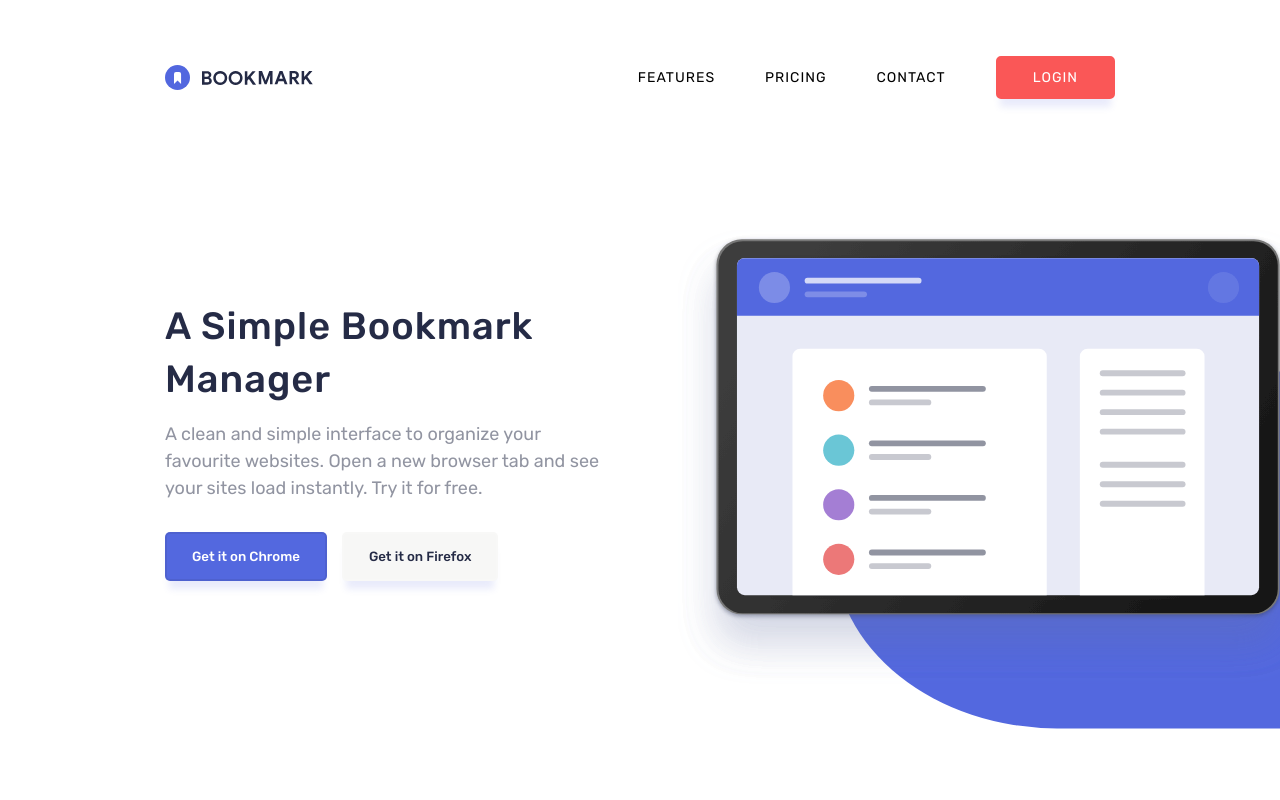
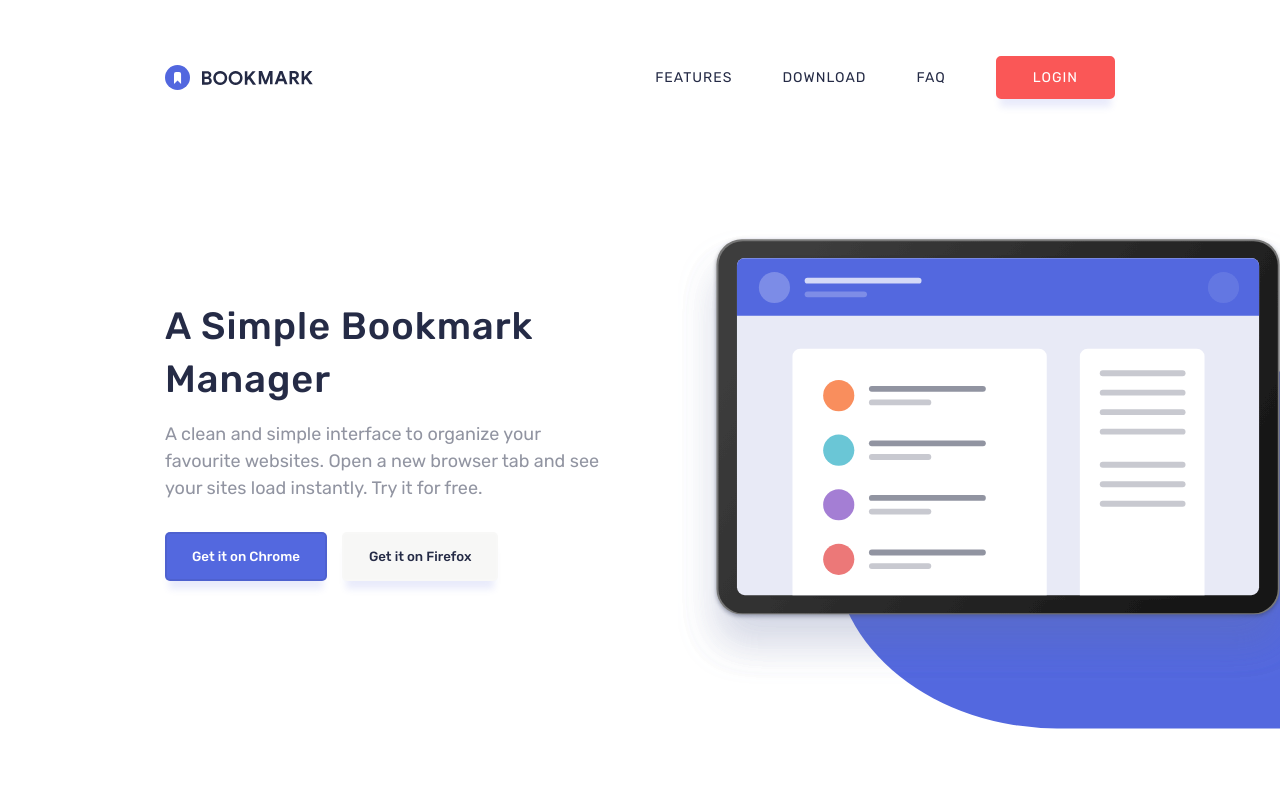
Before and after one commit to RaulLuz/bookmark, a React (Create React App) app: page / in a window 1280 px wide. Shown: the top 800 px of the page. Built offline with nearby package versions, Linux system fonts and the light colour scheme.

Commit message:
last changes

```diff
--- a/package.json
+++ b/package.json
@@ -22,7 +22,7 @@
     "test": "react-scripts test",
     "eject": "react-scripts eject",
     "predeploy": "yarn build",
-    "deploy": "gh-pages -d build"
+    "deploy": "gh-pages -b master -d build"
   },
   "eslintConfig": {
     "extends": [
--- a/src/components/Download.js
+++ b/src/components/Download.js
@@ -7,7 +7,7 @@ import dots from '../images/bg-dots.svg';
 const Download = () => {
     return (
         <>
-            <section className="download container">
+            <section className="download container" id="download">
                 <div className="download__text ">
                     <h2>Download the extension</h2>
                     <p>We’ve got more browsers in the pipeline. Please do let us know if<br /> you’ve got a favourite you’d like us to prioritize.</p>
--- a/src/components/Faq.js
+++ b/src/components/Faq.js
@@ -15,7 +15,7 @@ const Faq = () => {
 
     return (
         <>
-            <section className="faq container">
+            <section className="faq container" id="faq">
                 <div className="faq__text">
                     <h2>Frequently Asked Questions</h2>
                     <p>Here are some of our FAQs. If you have any other questions you’d like answered please feel free to email us.</p>
--- a/src/components/Features.js
+++ b/src/components/Features.js
@@ -14,7 +14,7 @@ const Features = () => {
 
     return (
         <>
-            <section className="features">
+            <section className="features" id="features">
                 <div className="features__description container">
                     <h2>Features</h2>
                     <p>Our aim is to make it quick and easy for you to access your <br />favourite websites. Your bookmarks sync between your devices <br />so you can access them on the go.</p>
--- a/src/components/Footer.js
+++ b/src/components/Footer.js
@@ -2,6 +2,7 @@ import React from 'react'
 import footerLogo from '../images/logo-footer-bookmark.svg'
 import { AiFillFacebook } from 'react-icons/ai'
 import { ImTwitter } from 'react-icons/im'
+import { Link, animateScroll as scroll } from 'react-scroll'
 
 const Footer = () => {
     return (
@@ -10,11 +11,38 @@ const Footer = () => {
                 <div className="footer__logo">
                     <img src={footerLogo} alt="" />
                 </div>
-                <div className="footer__menu flex flex-jc-c flex-ai-c">
-                    <button>Features</button>
-                    <button>Pricing</button>
-                    <button>Contact</button>
-                </div>
+                <ul className="footer__menu flex flex-jc-c flex-ai-c">
+                    <li>
+                        <Link to="features"
+                            className="button"
+                            activeClass="active"
+                            smooth={true}
+                            spy={true}
+                            offset={-110}
+                            duration={600}>
+                            Features</Link>
+                    </li>
+                    <li>
+                        <Link to="download"
+                            className="button"
+                            activeClass="active"
+                            smooth={true}
+                            spy={true}
+                            offset={-110}
+                            duration={600}>
+                            Downloads</Link>
+                    </li>
+                    <li>
+                        <Link to="faq"
+                            className="button"
+                            activeClass="active"
+                            smooth={true}
+                            spy={true}
+                            offset={-110}
+                            duration={600}>
+                            FAQ</Link>
+                    </li>
+                </ul>
                 <ul className="footer__social flex flex-ai-c flex-jc-c">
                     <li><AiFillFacebook /></li>
                     <li><ImTwitter /></li>
--- a/src/components/Header.js
+++ b/src/components/Header.js
@@ -4,7 +4,7 @@ import hamburger from '../images/icon-hamburger.svg'
 import closeMenu from '../images/icon-close.svg'
 import { AiFillFacebook } from 'react-icons/ai'
 import { ImTwitter } from 'react-icons/im'
-
+import { Link, animateScroll as scroll } from 'react-scroll'
 
 const Header = () => {
 
@@ -41,6 +41,17 @@ const Header = () => {
         }
     }; window.addEventListener('scroll', changeBackground);
 
+    const navBarLinkHandler = () => {
+        const navbarMobile = document.querySelector('#navbarMobile')
+        const navbar = document.querySelector('#navbar')
+        const body = document.body
+
+        navbarMobile.classList.remove('open-nav');
+        navbar.classList.remove('hide');
+        body.classList.remove('no-scroll');
+        navbar.classList.remove('fade-out');
+    }
+
     return (
         <>
             <header className="header">
@@ -51,10 +62,30 @@ const Header = () => {
                     </div>
 
                     <ul className="header__nav-menu">
-                        <li><button to="Features">Features</button></li>
-                        <li><button>Pricing</button></li>
-                        <li><button>Contact</button></li>
-                        <li><button className="login-button button-bs">Login</button></li>
+                        <li><Link
+                            to="features"
+                            className="button"
+                            activeClass="active"
+                            smooth={true}
+                            spy={true}
+                            offset={-110}>
+                            Features</Link></li>
+                        <li><Link to="download"
+                            className="button"
+                            activeClass="active"
+                            smooth={true}
+                            spy={true}
+                            offset={-110}>
+                            Download</Link></li>
+                        <li><Link to="faq"
+                            className="button"
+                            activeClass="active"
+                            smooth={true}
+                            spy={true}
+                            offset={-110}
+                            duration={400}>
+                            FAQ</Link></li>
+                        <li><Link className="login-button button-bs button">Login</Link></li>
                     </ul>
 
                     <div id="hamburger" className="hamburger" onClick={() => openNav()}>
@@ -69,9 +100,36 @@ const Header = () => {
                     </div>
 
                     <ul className="header__mobile-nav-menu">
-                        <li><button>Features</button></li>
-                        <li><button>Pricing</button></li>
-                        <li><button>Contact</button></li>
+                        <li><Link to="features"
+                            className="button"
+                            activeClass="active"
+                            smooth={true}
+                            spy={true}
+                            offset={-110}
+                            duration={400}
+                            onClick={navBarLinkHandler}
+                        >
+                            Features</Link></li>
+                        <li><Link to="download"
+                            className="button"
+                            activeClass="active"
+                            smooth={true}
+                            spy={true}
+                            offset={-110}
+                            duration={400}
+                            onClick={navBarLinkHandler}
+                        >
+                            Download</Link></li>
+                        <li><Link to="faq"
+                            className="button"
+                            activeClass="active"
+                            smooth={true}
+                            spy={true}
+                            offset={-110}
+                            duration={400}
+                            onClick={navBarLinkHandler}
+                        >
+                            FAQ</Link></li>
                         <li><button className="login-button">Login</button></li>
                     </ul>
 
--- a/src/scss/_globals.scss
+++ b/src/scss/_globals.scss
@@ -77,12 +77,17 @@ body {
         }
     }
 
-    button {
+    button,
+    .button {
         border: none;
         border-radius: 5px;
         font-weight: 500;
         cursor: pointer;
         transition: .2s ease-in-out;
+    }
+
+    .button {
+        align-self: center;
     }
 
     br {
@@ -182,6 +187,11 @@ body {
     visibility: hidden;
 }
 
+.display {
+    visibility: visible;
+    opacity: 1;
+}
+
 .no-scroll {
     overflow: hidden;
 }
@@ -213,3 +223,9 @@ ul li.active-tab {
         display: flex;
     }
 }
+
+// Scroll Effect
+
+.active {
+    color: $softRed;
+}
--- a/src/scss/_header.scss
+++ b/src/scss/_header.scss
@@ -62,7 +62,7 @@
                 display: flex;
 
 
-                button {
+                .button {
                     letter-spacing: .1rem;
                     font-size: 1.4rem;
                     font-weight: 400;
@@ -76,8 +76,8 @@
                         color: $softRed;
                     }
 
-                    &:active {
-                        background-color: black;
+                    &.active {
+                        color: $softRed;
                     }
                 }
 
@@ -134,6 +134,8 @@
             li {
                 text-align: center;
                 width: 100%;
+                padding: 2.5rem 0;
+                border-bottom: 1px solid rgba(100, 100, 100, .3);
 
                 &:nth-child(3) {
                     border-bottom: 1px solid rgba(100, 100, 100, .3);
@@ -143,13 +145,24 @@
                 button {
                     font-family: 'Rubik';
                     width: 100%;
-                    padding: 2.5rem 0;
                     background-color: transparent;
                     color: #fff;
                     font-size: 2rem;
                     font-weight: 300;
                     border: none;
-                    border-top: 1px solid rgba(100, 100, 100, .3);
+                    text-transform: uppercase;
+                    cursor: pointer;
+                    letter-spacing: 0.3rem;
+                }
+
+                .button {
+                    font-family: 'Rubik';
+                    width: 100%;
+                    background-color: transparent;
+                    color: #fff;
+                    font-size: 2rem;
+                    font-weight: 300;
+                    border: none;
                     text-transform: uppercase;
                     cursor: pointer;
                     letter-spacing: 0.3rem;
```
Also changed, not shown: src/scss/__antdesign.scss (deleted, +0 -11 lines), src/scss/_footer.scss (+17 -6 lines), src/scss/styles.min.css.
